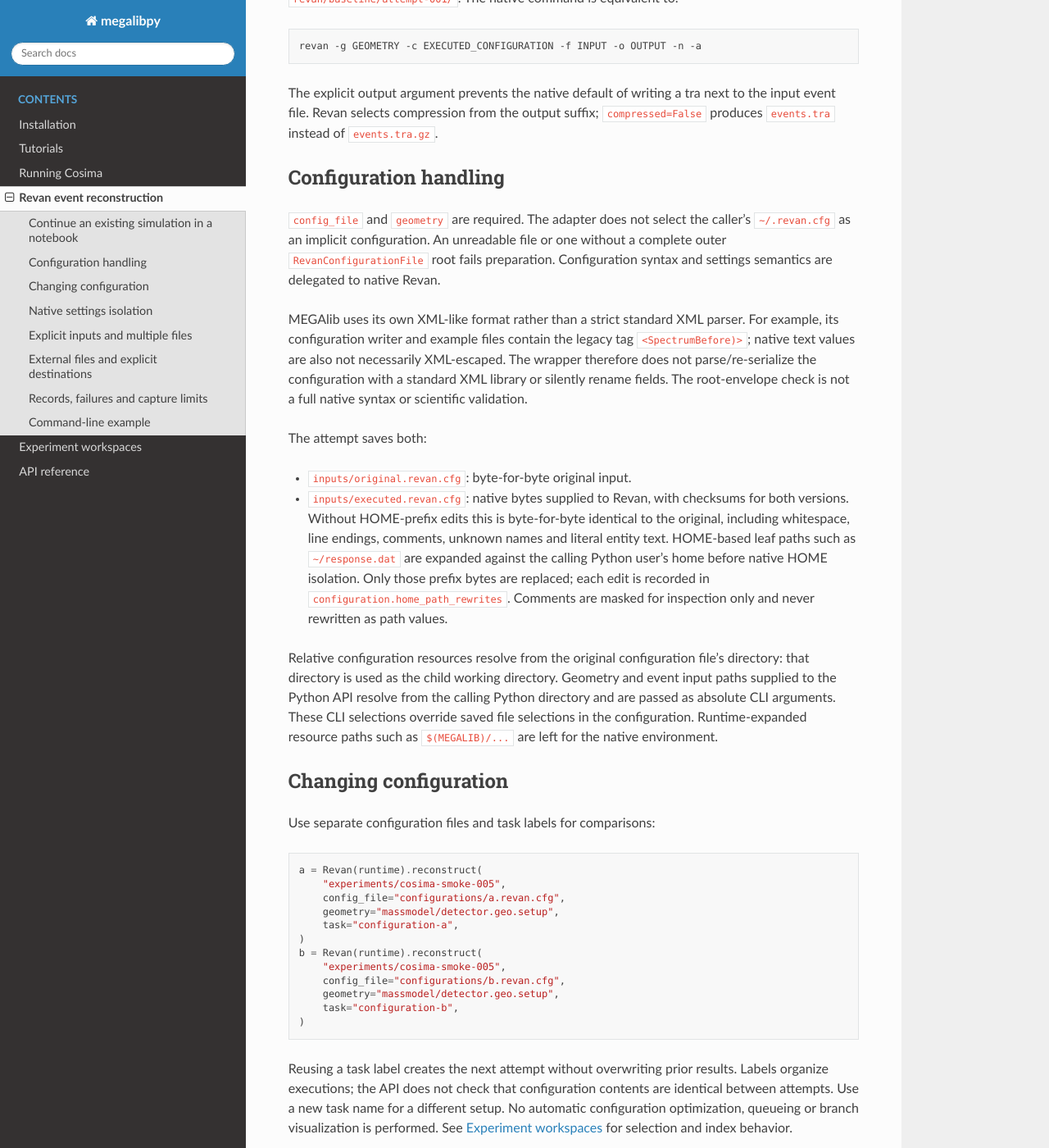
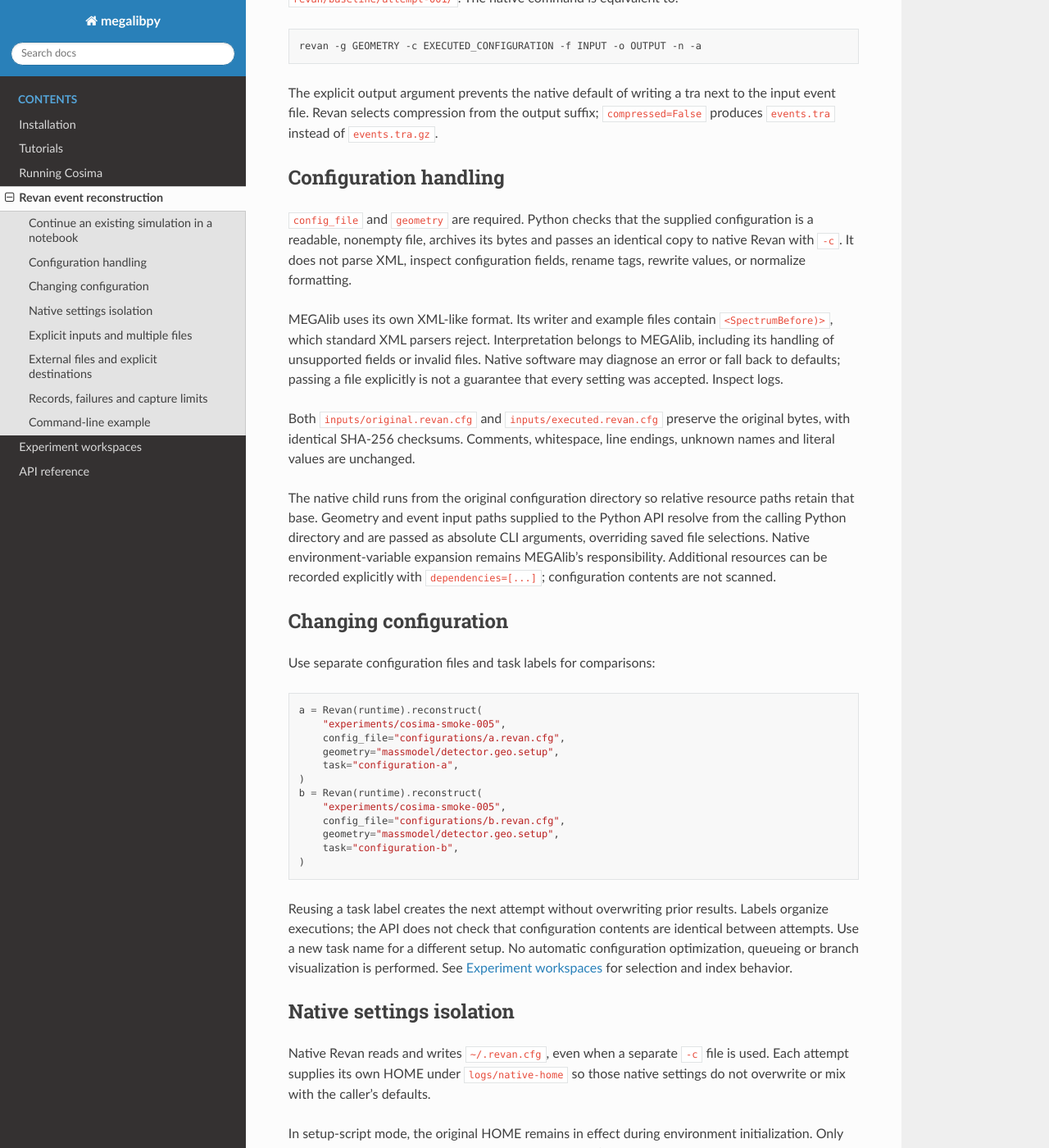
Before and after one commit to Yong2Sheng/megalibpy, a Sphinx documentation site: the page built from docs/revan.rst, in a window 1280 px wide and 1400 px high, scrolled down 798 px. Shown: the whole window at 82% size. Built offline with Sphinx 7.4.7 and the Read the Docs theme 3.1.0, drawn with Linux system fonts in a browser that asks for light colours; some of the changed text lies outside the part shown.

Commit message:
Pass Revan configurations through unchanged and make settings isolation optional

```diff
--- a/docs/revan.rst
+++ b/docs/revan.rst
@@ -46,36 +46,27 @@ to the input event file. Revan selects compression from the output suffix;
 Configuration handling
 -----------------------
 
-``config_file`` and ``geometry`` are required. The adapter does not select the
-caller's ``~/.revan.cfg`` as an implicit configuration. An unreadable file or one
-without a complete outer ``RevanConfigurationFile`` root fails preparation.
-Configuration syntax and settings semantics are delegated to native Revan.
+``config_file`` and ``geometry`` are required. Python checks that the supplied
+configuration is a readable, nonempty file, archives its bytes and passes an
+identical copy to native Revan with ``-c``. It does not parse XML, inspect
+configuration fields, rename tags, rewrite values, or normalize formatting.
 
-MEGAlib uses its own XML-like format rather than a strict standard XML parser.
-For example, its configuration writer and example files contain the legacy tag
-``<SpectrumBefore)>``; native text values are also not necessarily XML-escaped.
-The wrapper therefore does not parse/re-serialize the configuration with a
-standard XML library or silently rename fields. The root-envelope check is not
-a full native syntax or scientific validation.
+MEGAlib uses its own XML-like format. Its writer and example files contain
+``<SpectrumBefore)>``, which standard XML parsers reject. Interpretation belongs
+to MEGAlib, including its handling of unsupported fields or invalid files.
+Native software may diagnose an error or fall back to defaults; passing a file
+explicitly is not a guarantee that every setting was accepted. Inspect logs.
 
-The attempt saves both:
+Both ``inputs/original.revan.cfg`` and ``inputs/executed.revan.cfg`` preserve
+the original bytes, with identical SHA-256 checksums. Comments, whitespace,
+line endings, unknown names and literal values are unchanged.
 
-- ``inputs/original.revan.cfg``: byte-for-byte original input.
-- ``inputs/executed.revan.cfg``: native bytes supplied to Revan, with checksums
-  for both versions. Without HOME-prefix edits this is byte-for-byte identical
-  to the original, including whitespace, line endings, comments, unknown names
-  and literal entity text. HOME-based leaf paths such as ``~/response.dat`` are
-  expanded against the calling Python user's home before native HOME isolation.
-  Only those prefix bytes are replaced; each edit is recorded in
-  ``configuration.home_path_rewrites``. Comments are masked for inspection only
-  and never rewritten as path values.
-
-Relative configuration resources resolve from the original configuration
-file's directory: that directory is used as the child working directory.
-Geometry and event input paths supplied to the Python API resolve from the
-calling Python directory and are passed as absolute CLI arguments. These CLI
-selections override saved file selections in the configuration. Runtime-expanded resource
-paths such as ``$(MEGALIB)/...`` are left for the native environment.
+The native child runs from the original configuration directory so relative
+resource paths retain that base. Geometry and event input paths supplied to the
+Python API resolve from the calling Python directory and are passed as absolute
+CLI arguments, overriding saved file selections. Native environment-variable
+expansion remains MEGAlib's responsibility. Additional resources can be recorded
+explicitly with ``dependencies=[...]``; configuration contents are not scanned.
 
 Changing configuration
 ------------------------
@@ -113,8 +104,15 @@ native settings do not overwrite or mix with the caller's defaults.
 In setup-script mode, the original HOME remains in effect during environment
 initialization. Only after that completes does the bootstrap apply the tool's
 HOME override and execute Revan. The caller's environment is unchanged. The
-private HOME and any native-saved configuration remain in the attempt directory.
-This is settings isolation, not a security sandbox or hermetic environment.
+private HOME and native-saved configuration remain in the attempt directory.
+
+Configuration text is never rewritten. When isolation is enabled, ``~`` or
+``$HOME`` references inside the configuration refer to that private HOME. Use
+absolute resource paths or other runtime variables, or explicitly set
+``isolate_settings=False`` to preserve the original HOME. With isolation
+disabled, Revan can read and overwrite the user's usual ``.revan.cfg``.
+The CLI equivalent is ``--use-user-settings``. This is settings isolation,
+not a security sandbox or hermetic environment.
 
 Explicit inputs and multiple files
 ------------------------------------
@@ -171,12 +169,11 @@ execution ID, manifest path and, for managed executions, ``workspace_dir``.
 The recorded upstream selection contains the exact event path passed to ``-f``;
 its source manifest is snapshotted and hashed by the shared executor.
 
-The geometry, known resource fields and explicit ``dependencies`` use the
+The top-level geometry and explicitly declared ``dependencies`` use the
 configurable hash/copy limit, default 64 MiB. Additional relative dependencies
-are resolved from the configuration directory. Discovery is best effort: an
-unused native setting can contain a missing path or a resource basename rather
-than a file, and unknown/runtime-expanded resources are not automatically
-captured. Geometry include trees are not recursively archived. These limits are
+are resolved from the configuration directory. The configuration is treated as opaque;
+resources referenced inside it and geometry include trees are not automatically
+inspected or recursively archived. These limits are
 recorded in ``dependency_capture``; external inputs must stay stable during use.
 
 Preparation, launch, native exit, timeout and missing nonempty output failures
```
Also changed, not shown: README.md (+1 -1 lines), 4 other files.
